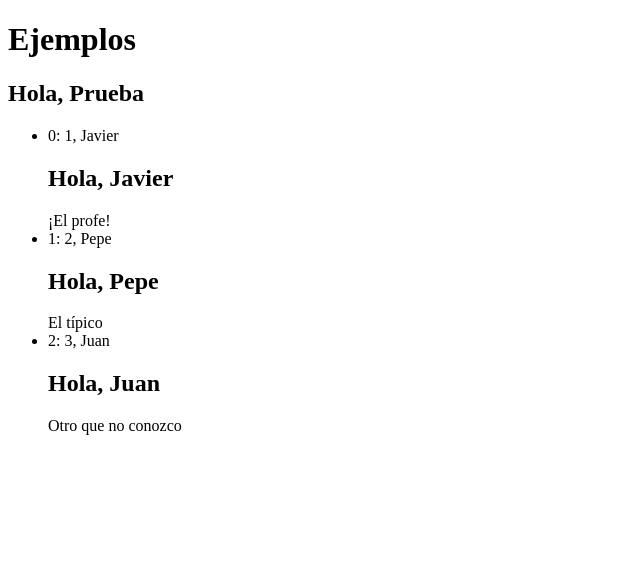
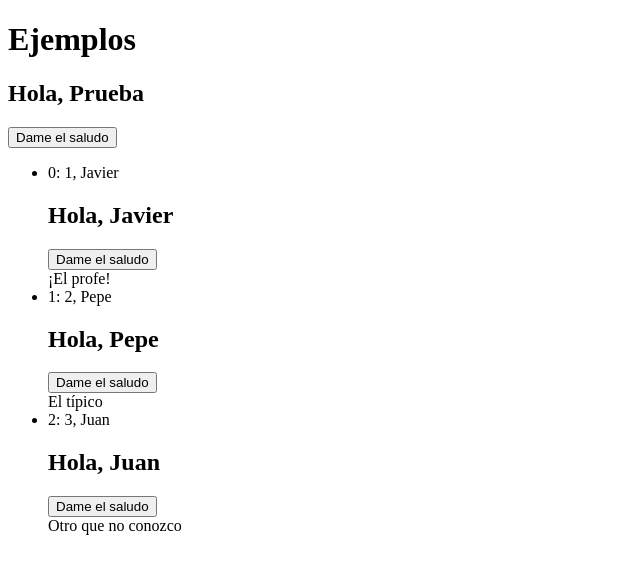
Before and after one commit to javierlete/ejemplos-201909, an Angular app: page / in a window 1280 px wide. Shown: the top 574 px of the page, without its empty margins (0-640 px from the left). Built offline with nearby package versions, Linux system fonts and the light colour scheme.

Commit message:
Evento normal de botón

```diff
--- a/src/app/app.component.ts
+++ b/src/app/app.component.ts
@@ -14,7 +14,7 @@ export class AppComponent {
   ];
 
   porCadaPersona(indice: number, persona: Persona): number {
-    console.log(indice, persona);
+    // console.log(indice, persona);
     return persona.id;
   }
 }
--- a/src/app/hijo/hijo.component.html
+++ b/src/app/hijo/hijo.component.html
@@ -1 +1,2 @@
 <h2>Hola, {{persona.nombre}}</h2>
+<button (click)="onClick(persona.nombre)">Dame el saludo</button>
--- a/src/app/hijo/hijo.component.ts
+++ b/src/app/hijo/hijo.component.ts
@@ -16,4 +16,8 @@ export class HijoComponent implements OnInit {
   ngOnInit() {
   }
 
+  onClick(nombre: string) {
+    const mensaje = 'Hola, ' + nombre;
+    console.log('Se ha pulsado el botón', mensaje);
+  }
 }
```
